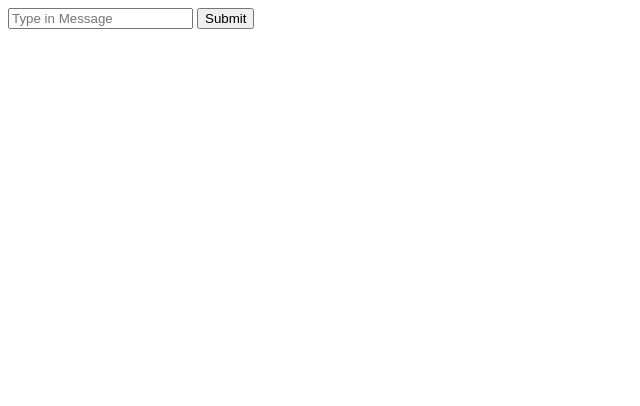
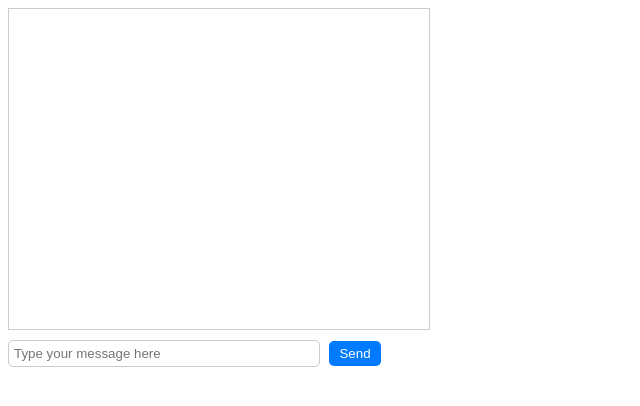
Before and after one commit to wenfayeee/bsquare-task, a website: page index.html in a window 1280 px wide. Shown: the whole page, without its empty margins (0-640 px from the left). Drawn offline with Linux system fonts and the light colour scheme.

Commit message:
task v1.2

```diff
--- a/chat.js
+++ b/chat.js
@@ -6,19 +6,23 @@ socket.addEventListener('open', () => {
 
 socket.addEventListener('message', (event) => {
   const message = event.data;
-    // update chat UI with new message
+  const chatWindow = document.getElementById('chat-window');
+  const newMessage = document.createElement('div');
+  newMessage.innerText = message;
+  chatWindow.appendChild(newMessage);
+  chatWindow.scrollTop = chatWindow.scrollHeight;
 });
 
 socket.addEventListener('close', () => {
   // update UI to indicate user has left the chat
 });
 
-const messageInput = document.querySelector('#message-input');
+const messageForm = document.getElementById('message-form');
+const messageInput = document.getElementById('message-input');
 
-messageInput.addEventListener('keydown', (event) => {
-  if (event.key === 'Enter') {
+messageForm.addEventListener('submit', (event) => {
+  event.preventDefault();
   const message = messageInput.value;
   socket.send(message);
   messageInput.value = '';
-  }
 });
--- a/index.html
+++ b/index.html
@@ -1,33 +1,16 @@
-<!-- <!DOCTYPE html> -->
+<!DOCTYPE html>
 <html>
   <head>
-    <meta charset="utf-8" />
-    <title>Webscockets 101</title>
+    <meta charset="UTF-8" />
+    <title>WebSocket Chat App</title>
+    <link rel="stylesheet" href="style.css" />
   </head>
   <body>
-    <!-- <div id="free-chat">
-        <h2>whatsup</h2>
-        <div id="chat-window">
-            <div id="output"></div>
-            <div id="feedback"></div>
-        </div>
-        <input id="handle" type="text" placeholder="Handle" />
-        <input id="message" type="text'" placeholder="Message" />
-        <button id="send">Send</button>
-    </div> -->
-
-    <form name="publish">
-      <input
-        id="message-input"
-        type="text"
-        name="message"
-        placeholder="Type in Message"
-        maxlength="50"
-      />
-      <input type="submit" value="Submit" />
+    <div id="chat-window"></div>
+    <form id="message-form">
+      <input type="text" id="message-input" placeholder="Type your message here" />
+      <button type="submit">Send</button>
     </form>
-    <!-- <div id="handles"></div> -->
-    <div id="messages"></div>
+    <script type="module" src="chat.js"></script>
   </body>
-  <script type="module" src="chat.js"></script>
 </html>
--- a/index.js
+++ b/index.js
@@ -3,7 +3,7 @@ const WebSocket = require('ws');
 const wss = new WebSocket.Server({ port: 8080 });
 
 wss.on('connection', (socket) => {
-  console.log('New client connected');
+  console.log('New client connected Server');
 
   socket.on('message', (message) => {
     console.log(`Received message: ${message}`);
--- /dev/null
+++ b/style.css
@@ -0,0 +1,32 @@
+body {
+    font-family: sans-serif;
+  }
+
+  #chat-window {
+    width: 400px;
+    height: 300px;
+    border: 1px solid #ccc;
+    padding: 10px;
+    overflow-y: scroll;
+  }
+
+  #message-form {
+    margin-top: 10px;
+  }
+
+  #message-input {
+    width: 300px;
+    padding: 5px;
+    border: 1px solid #ccc;
+    border-radius: 5px;
+    margin-right: 5px;
+  }
+
+  button {
+    padding: 5px 10px;
+    background-color: #007bff;
+    color: #fff;
+    border: none;
+    border-radius: 5px;
+    cursor: pointer;
+  }
```
Lines whose indentation alone changed are shown as unchanged.
